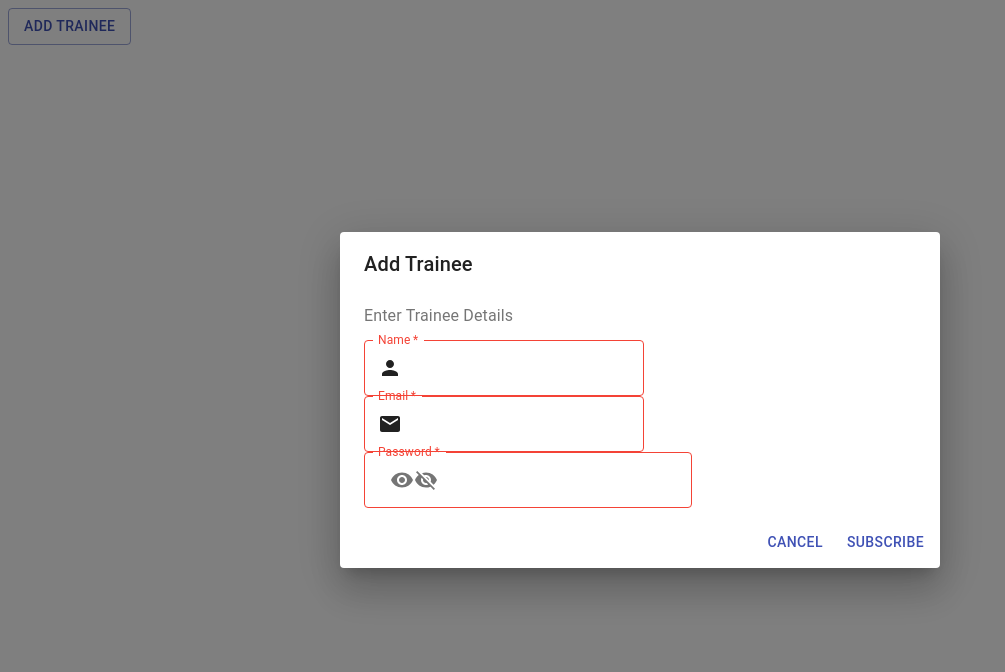
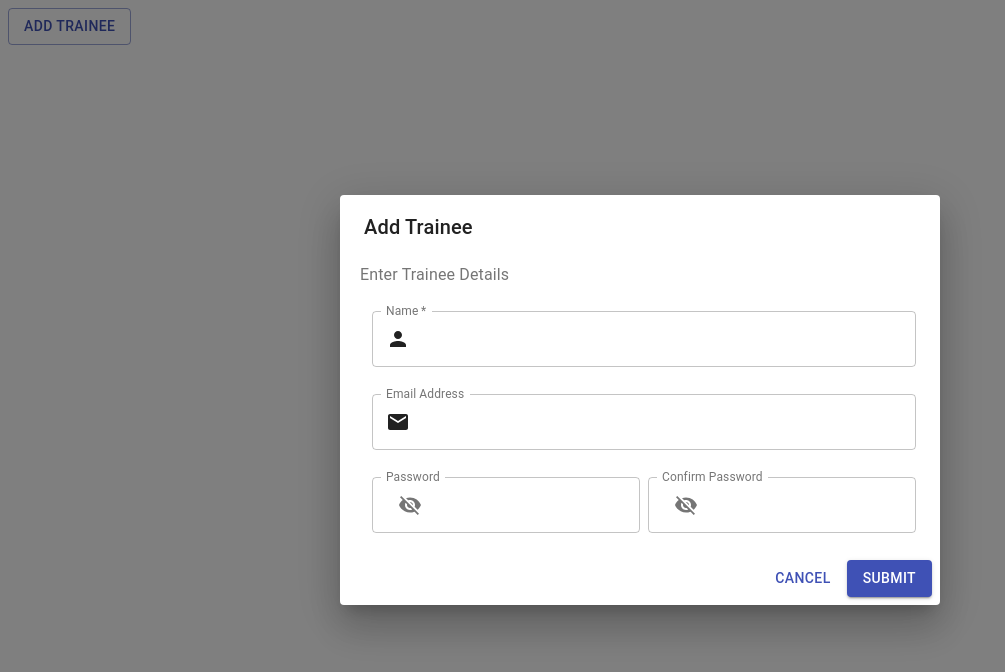
Before and after one commit to nxsudarshan/javascript-client, a React (Create React App) app: page / in a window 1280 px wide. Both pictures are taken after a click on the button "ADD TRAINEE". Shown: the top 672 px of the page, without its empty margins (0-1005 px from the left). Built offline with nearby package versions, Linux system fonts and the light colour scheme.

Commit message:
feat : #40835 task completed

```diff
--- a/src/components/TraineeComponent/AddDialogComponent/AddDialogComponent.jsx
+++ b/src/components/TraineeComponent/AddDialogComponent/AddDialogComponent.jsx
@@ -1,3 +1,10 @@
+/* eslint-disable quote-props */
+/* eslint-disable react/prop-types */
+/* eslint-disable no-unneeded-ternary */
+/* eslint-disable react/jsx-no-duplicate-props */
+/* eslint-disable react/jsx-no-undef */
+/* eslint-disable react/destructuring-assignment */
+/* eslint-disable react/no-unused-state */
 /* eslint-disable import/no-unresolved */
 /* eslint-disable no-undef */
 /* eslint-disable no-this-before-super */
@@ -5,6 +12,7 @@
 /* eslint-disable react/sort-comp */
 /* eslint-disable no-unused-vars */
 import React from 'react';
+import Grid from '@material-ui/core/Grid';
 import Button from '@material-ui/core/Button';
 import TextField from '@material-ui/core/TextField';
 import Dialog from '@material-ui/core/Dialog';
@@ -19,36 +27,146 @@ import VisibilityOff from '@material-ui/icons/VisibilityOff';
 import IconButton from '@material-ui/core/IconButton';
 import InputLabel from '@material-ui/core/InputLabel';
 import InputAdornment from '@material-ui/core/InputAdornment';
+import FormHelperText from '@material-ui/core/FormHelperText';
+import FormControl from '@material-ui/core/FormControl';
+import { traineeSchema } from '../../../configs/traineeSchema';
 
-export function AddDialogComponent() {
-  const [open, setOpen] = React.useState(false);
-
-  function handleClickOpen() {
-    setOpen(true);
+export class AddDialogComponent extends React.Component {
+  errorStyle = {
+    color: 'red',
   }
 
-  function handleClickClose() {
-    setOpen(false);
+  style = {
+    margin: 8,
+  };
+
+  state = {
+    errors: [],
+    name: '',
+    email: '',
+    open: false,
+    password: '',
+    confirmPassword: '',
+    showPassword: false,
+    showConfirmPassword: false,
   }
 
+  handleClickOpen = (e) => {
+    this.setState({ open: true });
+  }
+
+  handleClickClose = (e) => {
+    this.setState({ open: false }, this.printData);
+  }
+
+  printData = () => {
+    const { name, email, password } = this.state;
+    const data = {
+      'name': name,
+      'email': email,
+      'password': password,
+    };
+    console.log(data);
+  }
+
+  handlePassword = pass => (e) => {
+    this.setState({ [pass]: e.target.value });
+  }
+
+  handleClickShowPassword = (e) => {
+    const { ...state } = this.state;
+    this.setState({ ...state, showPassword: !state.showPassword });
+  }
+
+  handleConfirmPassword = pass => (e) => {
+    this.setState({ [pass]: e.target.value });
+  }
+
+  handleClickShowConfirmPassword = (e) => {
+    const { ...state } = this.state;
+    this.setState({ ...state, showConfirmPassword: !state.showConfirmPassword });
+  }
+
+  renderTextField = (event) => {
+    this.setState({
+      [event.target.name]: event.target.value,
+    }, this.validate);
+  }
+
+  getTextField = (event) => {
+    this.setState({
+      [event.target.name]: event.target.value,
+    }, this.validate);
+  }
+
+  validate = () => {
+    const {
+      name,
+      email,
+      password,
+      confirmPassword,
+    } = this.state;
+    traineeSchema.validate({
+      name,
+      email,
+      password,
+      confirmPassword,
+    }, { abortEarly: false })
+      .then((noRrr) => {
+        this.setState({
+          errors: [],
+        });
+      }).catch((err) => {
+        this.setState({
+          errors: err.inner,
+        });
+      });
+  }
+
+  getError = (field) => {
+    const { errors } = this.state;
+    const index = errors.findIndex(item => item.path === field);
+    return index > -1 ? errors[index].message : '';
+  }
+
+  setError = (field) => {
+    const { errors } = this.state;
+    const index = errors.findIndex(item => item.path === field);
+    return index > -1;
+  }
+
+  buttonDisabled = () => {
+    const { errors } = this.state;
+    return errors.length !== 0;
+  }
+
+  render() {
+    const { state } = this.props;
     const dialogComponent = [
       <>
-      <Button variant="outlined" color="primary" onClick={handleClickOpen}>
+        <Button variant="outlined" color="primary" onClick={this.handleClickOpen}>
           Add Trainee
         </Button>
-      <Dialog open={open} onClose={handleClickClose} aria-labelledby="form-dialog-title" >
+        <Dialog open={this.state.open} onClose={this.handleClickClose} aria-labelledby="form-dialog-title">
           <DialogTitle id="form-dialog-title">Add Trainee</DialogTitle>
-        <DialogContent>
+          <DialogContent fullWidth>
+            <Grid container spacing={1} xs={12}>
               <DialogContentText>
                 Enter Trainee Details
               </DialogContentText>
+              <Grid item xs={12}>
+                <FormControl fullWidth style={this.style}>
                   <TextField
                     required
+                    name="name"
+                    aria-describedby="name-helper-text"
                     id="standard-required"
+                    onFocus={this.renderTextField}
+                    onChange={this.getTextField}
+                    error={this.setError('name')}
                     label="Name"
                     // className={classes.textField}
                     variant="outlined"
-            error
                     InputProps={{
                       startAdornment: (
                         <InputAdornment position="start">
@@ -57,13 +175,20 @@ export function AddDialogComponent() {
                       ),
                     }}
                   />
+                  <FormHelperText id="name-helper-text" style={this.errorStyle}>{this.getError('name')}</FormHelperText>
+                </FormControl>
+              </Grid>
+              <Grid item xs={12}>
+                <FormControl fullWidth style={this.style}>
                   <TextField
-            required
-            id="standard-required"
-            label="Email"
+                    name="email"
+                    id="outlined-name"
+                    label="Email Address"
                     // className={classes.textField}
                     variant="outlined"
-            error
+                    onChange={this.getTextField}
+                    onFocus={this.renderTextField}
+                    error={this.setError('email')}
                     InputProps={{
                       startAdornment: (
                         <InputAdornment position="start">
@@ -72,33 +197,69 @@ export function AddDialogComponent() {
                       ),
                     }}
                   />
-          <br />
-
+                  <FormHelperText id="email-helper-text" style={this.errorStyle}>{this.getError('email')}</FormHelperText>
+                </FormControl>
+              </Grid>
+              <Grid item xs={6}>
+                <FormControl fullWidth style={this.style}>
                   <TextField
-            required
-            id="standard-required"
+                    name="password"
+                    id="outlined-password"
                     label="Password"
                     // className={classes.textField}
                     variant="outlined"
-            error
+                    onFocus={this.renderTextField}
+                    type={this.state.showPassword ? 'text' : 'password'}
+                    values={this.state.password}
+                    onChange={this.getTextField}
+                    error={this.setError('password')}
                     InputProps={{
                       startAdornment: (
                         <InputAdornment position="start">
-                  <IconButton aria-label="Toggle password visibility" onClick={handleClickClose}>
-                    <Visibility />
-                    <VisibilityOff />
+                          <IconButton aria-label="Toggle password visibility" onClick={this.handleClickShowPassword}>
+                            {this.state.showPassword ? <Visibility /> : <VisibilityOff />}
                           </IconButton>
                         </InputAdornment>
                       ),
                     }}
                   />
+                  <FormHelperText id="password-helper-text" style={this.errorStyle}>{this.getError('password')}</FormHelperText>
+                </FormControl>
+              </Grid>
+              <Grid item xs={6}>
+                <FormControl fullWidth style={this.style}>
+                  <TextField
+                    name="confirmPassword"
+                    id="outlined-confirmPassword"
+                    label="Confirm Password"
+                    // className={classes.textField}
+                    variant="outlined"
+                    onFocus={this.renderTextField}
+                    onChange={this.renderTextField}
+                    type={this.state.showConfirmPassword ? 'text' : 'password'}
+                    values={this.state.confirmPassword}
+                    error={this.setError('confirmPassword')}
+                    InputProps={{
+                      startAdornment: (
+                        <InputAdornment position="start">
+                          <IconButton aria-label="Toggle password visibility" onClick={this.handleClickShowConfirmPassword}>
+                            {this.state.showConfirmPassword ? <Visibility /> : <VisibilityOff />}
+                          </IconButton>
+                        </InputAdornment>
+                      ),
+                    }}
+                  />
+                  <FormHelperText id="confirmPassword-helper-text" style={this.errorStyle}>{this.getError('confirmPassword')}</FormHelperText>
+                </FormControl>
+              </Grid>
+            </Grid>
           </DialogContent>
           <DialogActions>
-          <Button onClick={handleClickClose} color="primary">
+            <Button onClick={this.handleClickClose} color="primary">
               Cancel
             </Button>
-          <Button onClick={handleClickClose} color="primary">
-            Subscribe
+            <Button onClick={this.handleClickClose} disabled={this.buttonDisabled()} variant="contained" color="primary">
+              Submit
             </Button>
           </DialogActions>
         </Dialog>
@@ -106,3 +267,4 @@ export function AddDialogComponent() {
     ];
     return dialogComponent;
   }
+}
--- a/src/configs/traineeSchema.js
+++ b/src/configs/traineeSchema.js
@@ -9,8 +9,8 @@ export const traineeSchema = yup.object().shape({
     .required('Email Address is a required'),
   password: yup.string()
     .required('Password is required')
-    .min(8, 'Password must contains * characters long')
-    .matches(/[a-zA-Z0-9]/, 'Password must content one upper case letter, one lower case letter and at least one number'),
+    .min(8, 'Password must contains 8 characters long')
+    .matches(/^(?=.*[a-z])(?=.*[A-Z])(?=.*\d)[a-zA-Z\d]{8,}$/, 'Password must contains 8 character long one upper case letter, one lower case letter and at least one number'),
   confirmPassword: yup.string()
     .required('Confirm Password is required')
     .oneOf([yup.ref('password'), null], 'Must match password'),
--- a/src/pages/Trainee/component/AddDialog/AddDialog.jsx
+++ b/src/pages/Trainee/component/AddDialog/AddDialog.jsx
@@ -1,12 +1,19 @@
+/* eslint-disable no-undef */
+/* eslint-disable react/no-unused-state */
 /* eslint-disable import/no-useless-path-segments */
 import React from 'react';
 import { AddDialogComponent } from '../../../../components';
 
 export class AddDialog extends React.Component {
   render() {
+    const state = {
+      name: '',
+      email: '',
+      password: '',
+    };
     const result = [
       <>
-        <AddDialogComponent />
+        <AddDialogComponent open onClose onSubmit={state} />
       </>,
     ];
     return result;
```
Also changed, not shown: src/components/TraineeComponent/AddDialogComponent/theme.js (added). Lines whose indentation alone changed are shown as unchanged.
